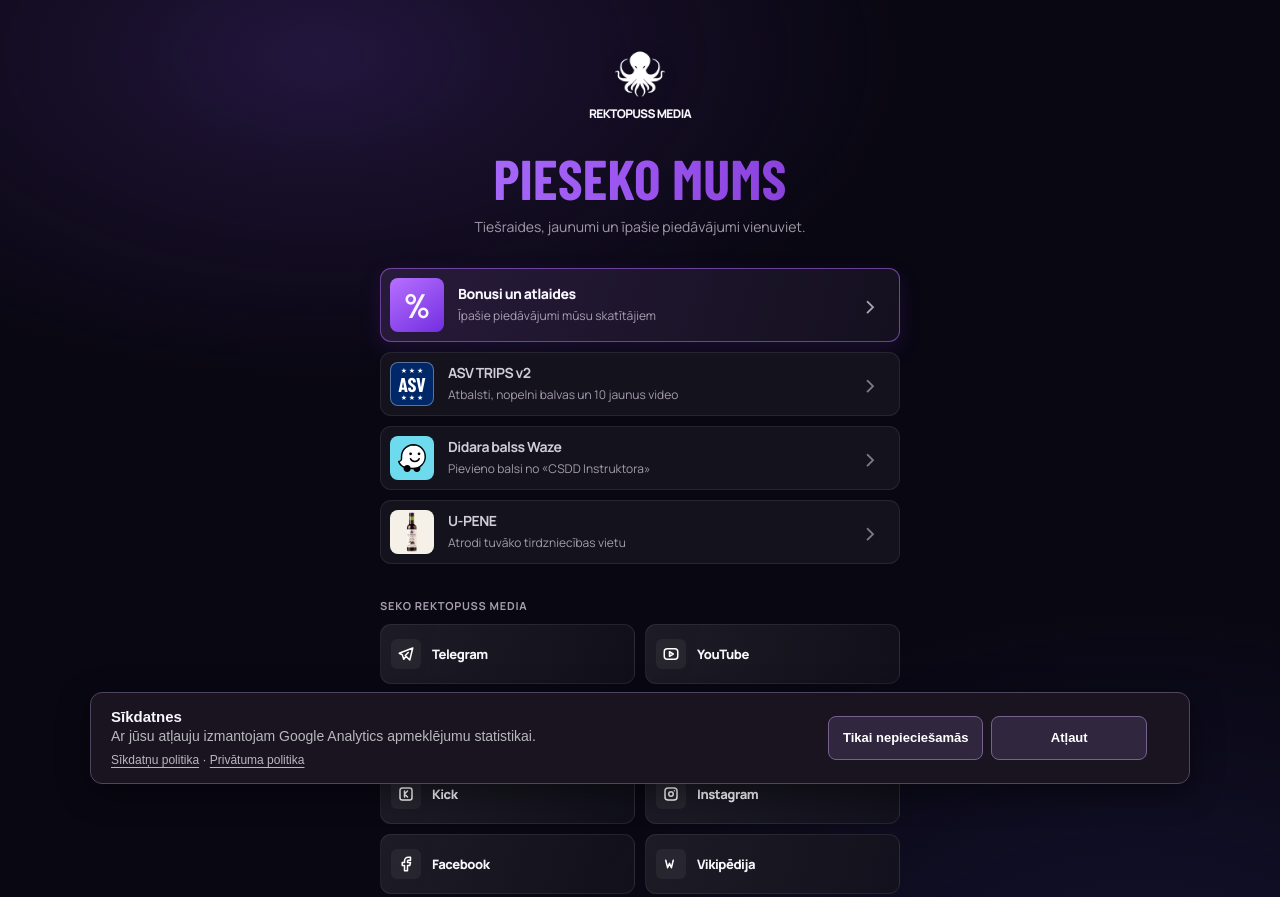
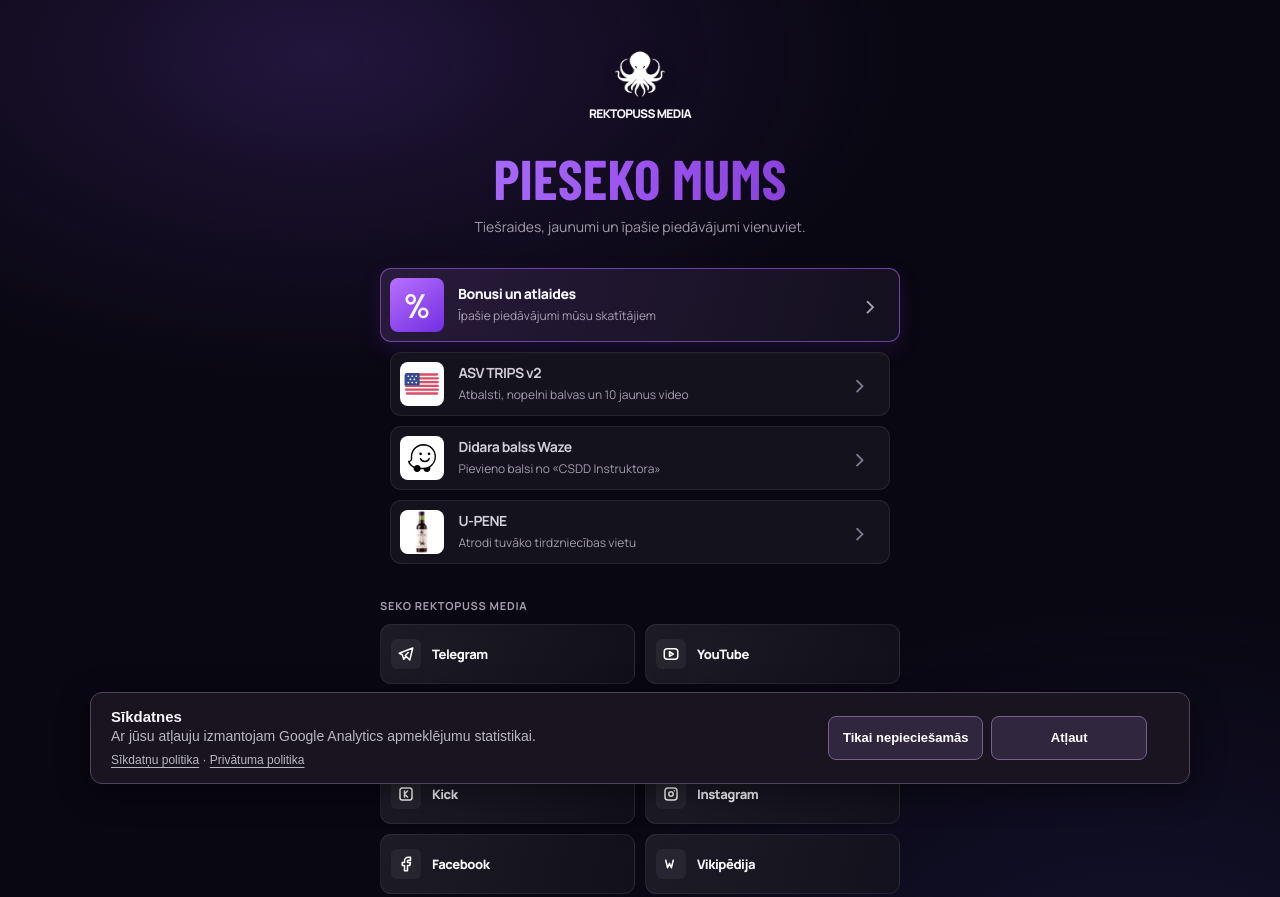
Before and after one commit to Rektopuss/Rektopuss.github.io, a plain HTML site: page index.html in a window 1280 px wide. Shown: the top 897 px of the page. Drawn offline with nearby package versions, Linux system fonts and the light colour scheme; a web font is replaced by a local one.

Commit message:
main button update

```diff
--- a/index.html
+++ b/index.html
@@ -28,21 +28,18 @@
     .bonus-link { display:grid; grid-template-columns:54px minmax(0,1fr) 20px; align-items:center; gap:14px; min-height:72px; margin-top:32px; padding:9px 18px 9px 9px; border:1px solid rgba(163,85,239,.35); border-radius:11px; color:var(--ink); background:linear-gradient(105deg,rgba(43,28,62,.9),rgba(24,19,35,.8)); box-shadow:0 8px 18px rgba(0,0,0,.13); text-align:left; text-decoration:none; transition:transform .18s ease,background .18s ease,border-color .18s ease; animation:bonus-glow 3.8s ease-in-out infinite; }
     .bonus-link:hover,.bonus-link:focus-visible { border-color:rgba(181,111,255,.7); background:rgba(49,34,68,.94); outline:0; transform:translateY(-2px); }
     .bonus-mark { display:grid; place-items:center; width:54px; height:54px; border-radius:8px; background:linear-gradient(145deg,#b770ff,#722ee0); font:800 34px/.8 "Barlow Condensed",sans-serif; }
-    .secondary-link { grid-template-columns:44px minmax(0,1fr) 20px; min-height:62px; margin-top:10px; border-color:var(--line); color:#d1cdd8; background:rgba(25,23,33,.75); box-shadow:none; animation:none; }
+    .secondary-link { width:96%; margin-inline:auto; grid-template-columns:44px minmax(0,1fr) 20px; min-height:62px; margin-top:10px; border-color:var(--line); color:#d1cdd8; background:rgba(25,23,33,.75); box-shadow:none; animation:none; }
     .secondary-link:hover,.secondary-link:focus-visible { border-color:rgba(255,255,255,.22); background:#24212e; transform:translateY(-1px); }
     .secondary-link:focus-visible { outline:2px solid #aaa5b3; outline-offset:3px; }
     .secondary-link .bonus-mark { width:44px; height:44px; color:#b7b0c2; background:#2b2735; }
     .secondary-link .card-title { font-weight:700; }
     .secondary-link .card-subtitle { color:#a39cae; }
     .secondary-link .arrow { color:#81798d; }
-    .crowdfunding-link .bonus-mark { position:relative; color:#fff; background:#002868; box-shadow:inset 0 0 0 1px rgba(255,255,255,.35); font-size:20px; }
-    .crowdfunding-link .bonus-mark::before,.crowdfunding-link .bonus-mark::after { position:absolute; left:0; width:100%; content:'★ ★ ★'; color:#fff; font:7px/1 Arial,sans-serif; text-align:center; }
-    .crowdfunding-link .bonus-mark::before { top:5px; }
-    .crowdfunding-link .bonus-mark::after { bottom:5px; }
-    .waze-link .bonus-mark { background:#6edaee; }
+    .crowdfunding-link .bonus-mark,.waze-link .bonus-mark { background:#fff; }
+    .crowdfunding-link .bonus-mark img { display:block; width:38px; height:38px; }
     .waze-link .bonus-mark img { display:block; width:28px; height:28px; }
-    .upene-link .bonus-mark { background:#f6f1e8; }
-    .upene-link .bonus-mark img { display:block; width:23px; height:40px; object-fit:contain; }
+    .upene-link .bonus-mark { overflow:hidden; }
+    .upene-link .bonus-mark img { display:block; width:44px; height:44px; }
     .card-title { display:block; font-size:14px; font-weight:800; line-height:1.28; letter-spacing:-.035em; }
     .card-subtitle { display:block; margin-top:4px; color:#aaa0b4; font-size:12px; }
     .arrow { color:#aaa5b3; font-size:28px; font-weight:300; line-height:1; }
@@ -80,7 +77,7 @@
     </a>
 
     <a class="bonus-link secondary-link crowdfunding-link" href="https://www.rektopussmedia.com/asv" data-analytics-action="open_usa_campaign">
-      <span class="bonus-mark" aria-hidden="true">ASV</span>
+      <span class="bonus-mark" aria-hidden="true"><img src="assets/icons/usa-flag.svg" alt="" width="38" height="38"></span>
       <span><span class="card-title">ASV TRIPS v2</span><span class="card-subtitle">Atbalsti, nopelni balvas un 10 jaunus video</span></span><span class="arrow" aria-hidden="true">›</span>
     </a>
 
@@ -90,7 +87,7 @@
     </a>
 
     <a class="bonus-link secondary-link upene-link" href="https://rektopussmedia.com/upene" data-analytics-action="open_upene">
-      <span class="bonus-mark" aria-hidden="true"><img src="upene/assets/product.png" alt="" width="28" height="48"></span>
+      <span class="bonus-mark" aria-hidden="true"><img src="assets/icons/upene-bottle.png" alt="" width="44" height="44"></span>
       <span><span class="card-title">U-PENE</span><span class="card-subtitle">Atrodi tuvāko tirdzniecības vietu</span></span><span class="arrow" aria-hidden="true">›</span>
     </a>
 
```
Also changed, not shown: assets/icons/upene-bottle.png (added), assets/icons/usa-flag.svg (added).
